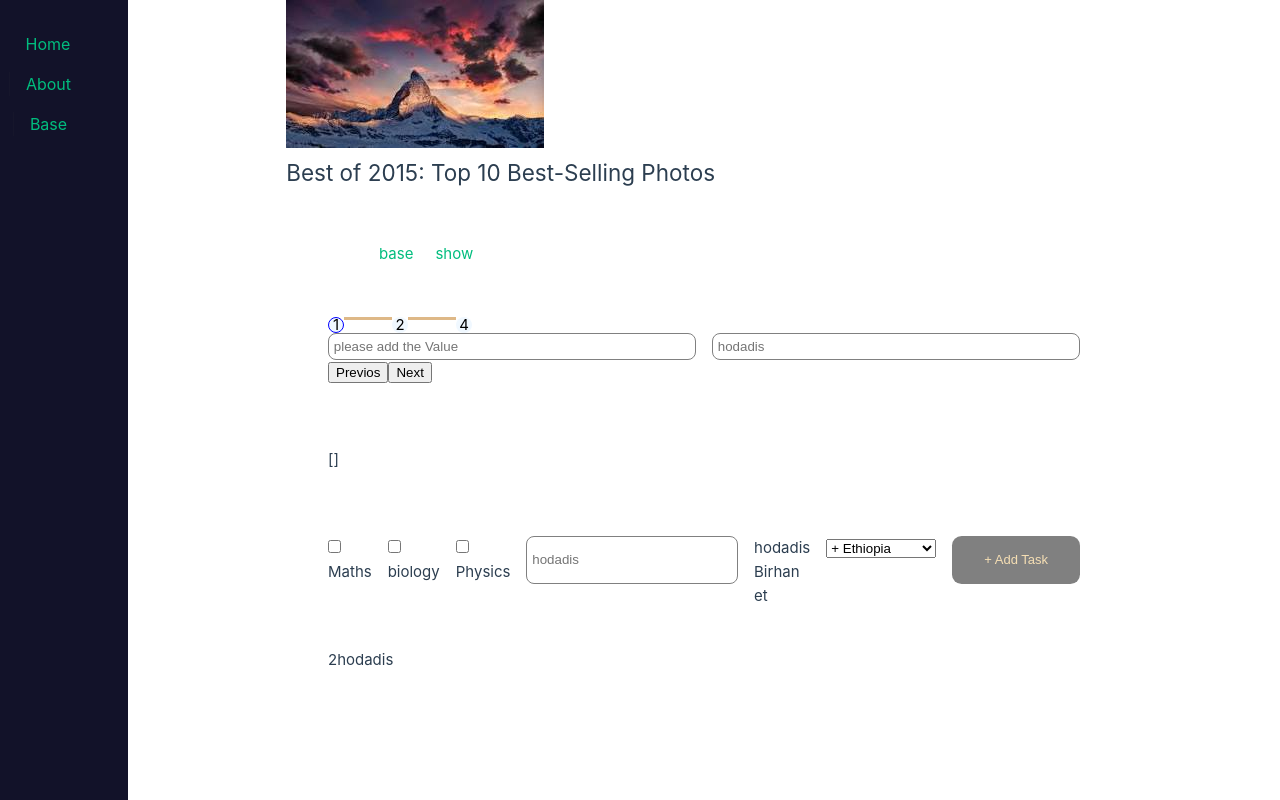
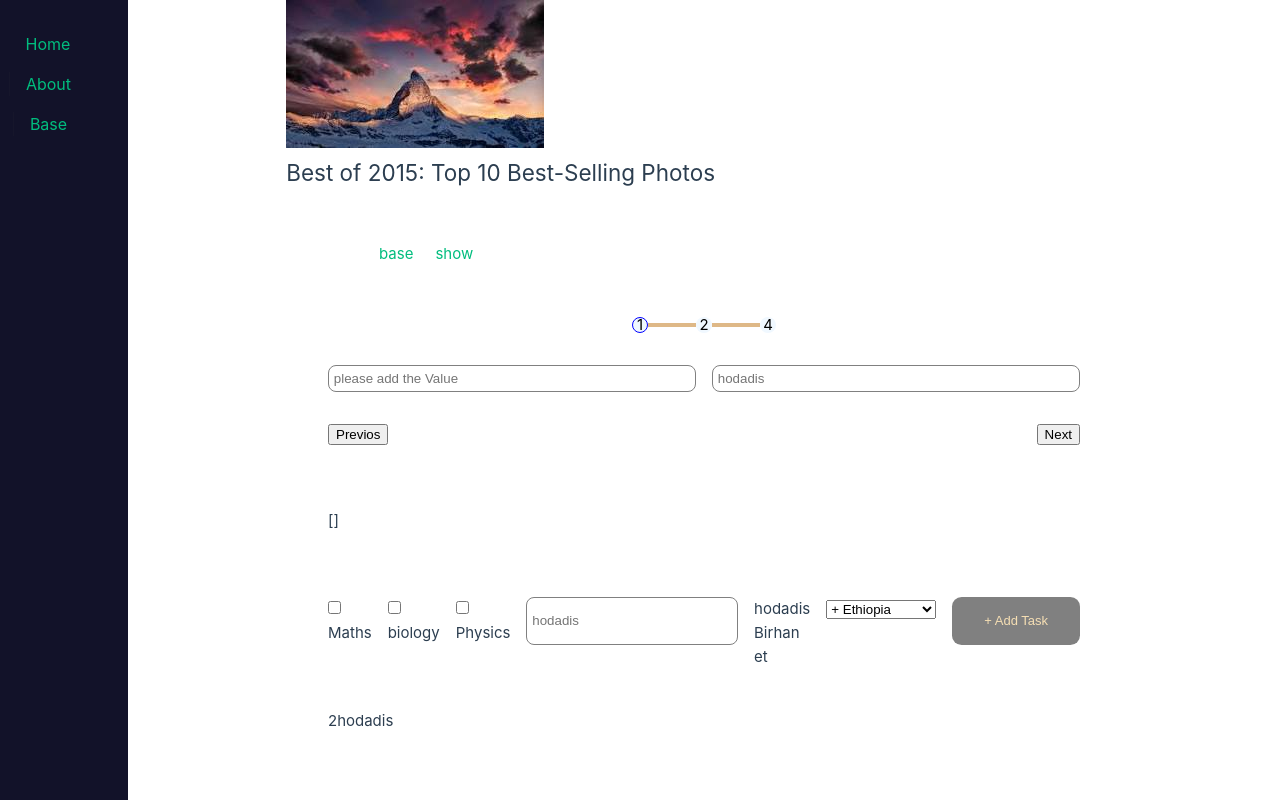
Before and after one commit to Hodadisbirhan/vue-component-testing, a Vue app: page /base/show in a window 1280 px wide. Built offline with nearby package versions, Linux system fonts and the light colour scheme.

Commit message:
for changing the style of stepper

```diff
--- a/src/components/h/stepper.vue
+++ b/src/components/h/stepper.vue
@@ -74,7 +74,7 @@ const getIndex = (index) => {
         <slot :name="n.title" :index="{ id: n.id }"></slot>
       </div>
 
-      <div>
+      <div class="bottomForm">
         <button type="button" @click="previes">Previos</button>
 
         <button type="submit">Next</button>
@@ -93,6 +93,9 @@ const getIndex = (index) => {
   flex-direction: row;
   gap: 0;
   justify-items: center;
+  justify-content: center;
+  align-items: center;
+  margin-bottom: 2rem;
 }
 .circle {
   width: 1rem;
@@ -114,5 +117,13 @@ const getIndex = (index) => {
   flex-direction: row;
   gap: 0;
   justify-items: center;
+
+  width: max-content;
+  margin: 0 auto;
+}
+.bottomForm {
+  display: flex;
+  justify-content: space-between;
+  margin-top: 2rem;
 }
 </style>
```
